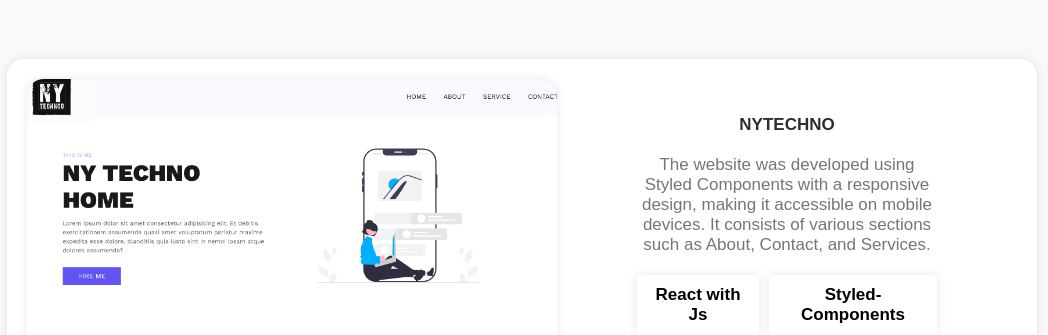
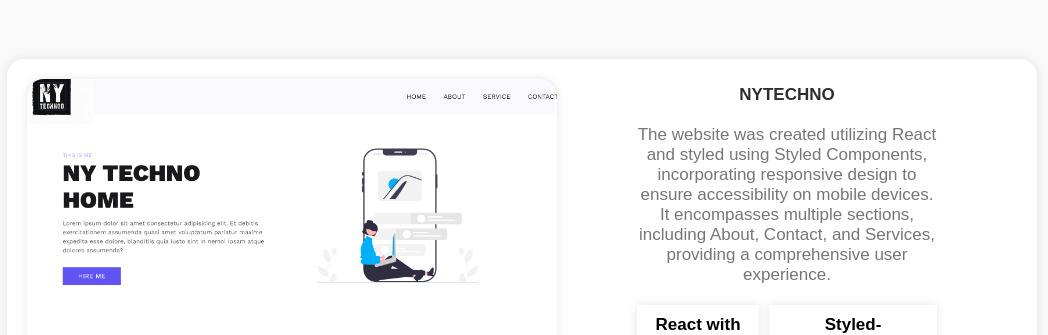
Before and after one commit to Nitinyadav237/Portfolio, a React (Vite) app: page / in a window 1280 px wide. Shown: the part 1685-2020 px from the top of the page, without its empty margins (118-1166 px from the left). Built offline with nearby package versions, Linux system fonts and the light colour scheme.

Commit message:
first commit

```diff
--- a/src/components/Projects.jsx
+++ b/src/components/Projects.jsx
@@ -16,7 +16,7 @@ function Projects() {
               <ProBox
                 title="NYTechno"
                 img={NyTechno}
-                description=" The website was developed using Styled Components with a responsive design, making it accessible on mobile devices. It consists of various sections such as About, Contact, and Services."
+                description="The website was created utilizing React and styled using Styled Components, incorporating responsive design to ensure accessibility on mobile devices. It encompasses multiple sections, including About, Contact, and Services, providing a comprehensive user experience."
                 techno1="React with Js"
                 techno2="Styled-Components"
                 code="https://github.com/Nitinyadav237/nytechno"
```
